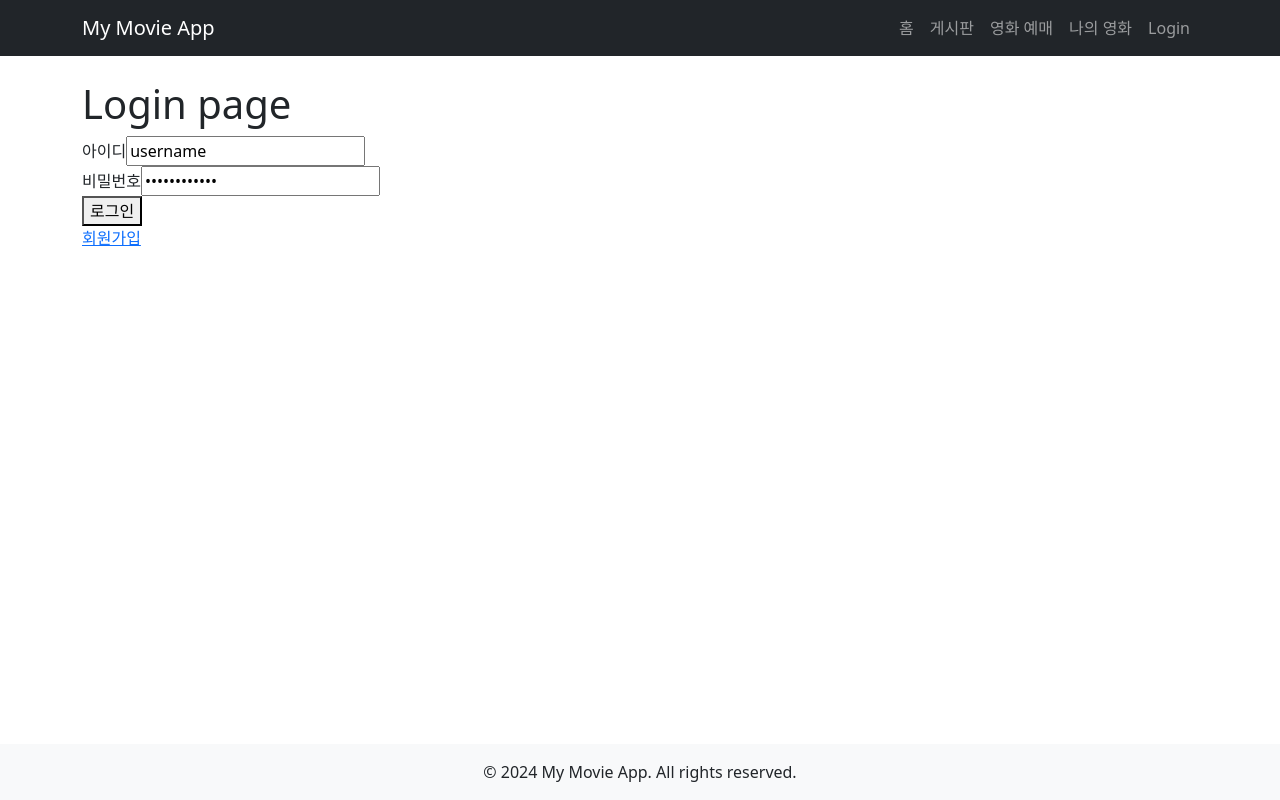
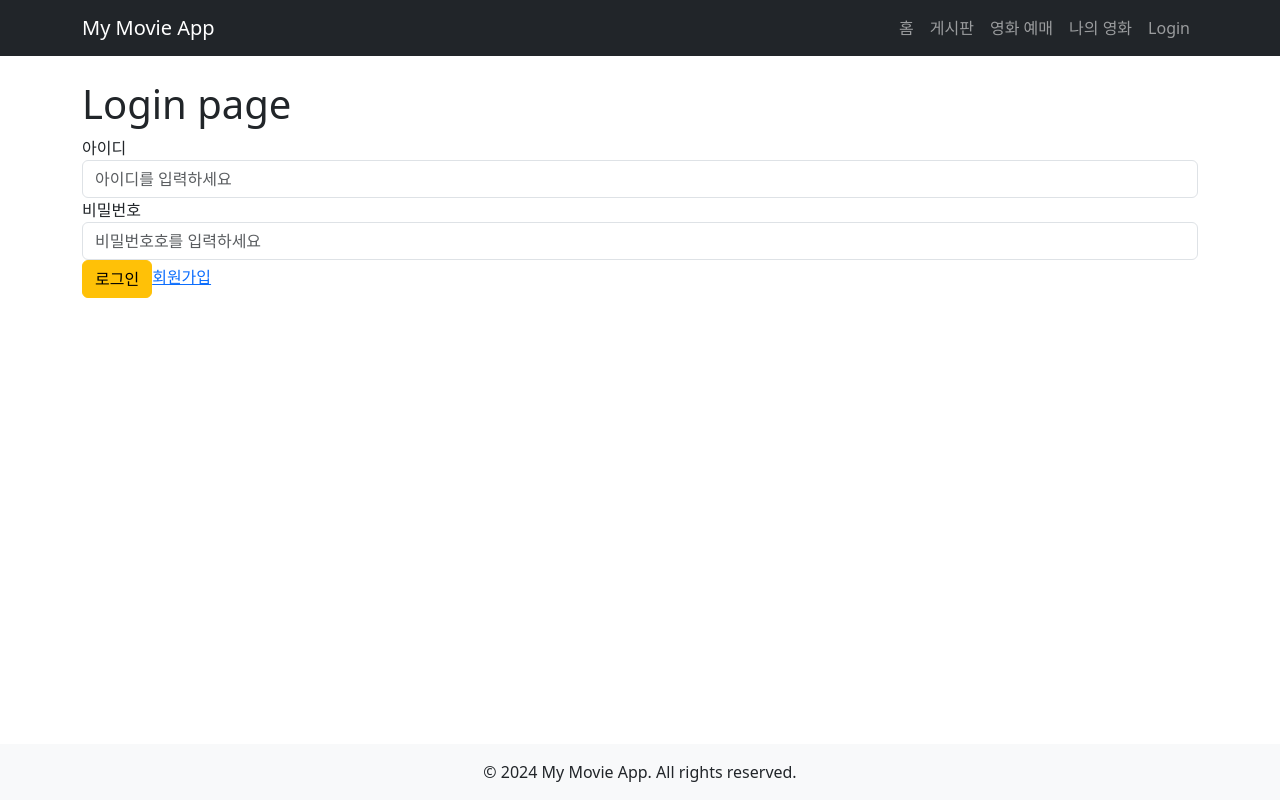
Before and after one commit to sunbeekim/Project, a React (Create React App) app in the folder minireact/: page /login in a window 1280 px wide. Built offline with nearby package versions, Linux system fonts and the light colour scheme.

Commit message:
Update Login.js

```diff
--- a/minireact/src/page/Login.js
+++ b/minireact/src/page/Login.js
@@ -1,6 +1,7 @@
 import axios from 'axios';
 import React, { useState } from 'react';
 import { Link } from "react-router-dom";
+import '../App.css';
 
 
 
@@ -8,12 +9,14 @@ const Login = () => {
   const [username, setUsername] = useState("");
   const [userpassword, setUserpassword] = useState("");
   const [loginStatus, setLoginStatus] = useState("");
+  const [isLoading, setIsLoading] = useState(false);
 
   const fetchLogin = async () => {
+    setIsLoading(true);// 로딩 시작
     const loginData = {
       username: username,
       password: userpassword
-    }
+    };
     try {
 
       const response = await fetch('/api/login', {
@@ -25,42 +28,75 @@ const Login = () => {
       const data = await response.json();
 
       if (data.success) {
-        setLoginStatus('로그인 성공!');
+        alert('로그인 성공!'); // 성공 메시지 알림창 표시
       } else {
-        setLoginStatus('아이디 또는 비밀번호가 잘못되었습니다.');
+        alert('아이디 또는 비밀번호가 잘못되었습니다.'); // 실패 메시지 알림창 표시
       }
 
     } catch (error) {
       console.error("에러 발생:", error);
-      setLoginStatus('로그인 중 오류가 발생했습니다.');
+      alert('로그인 중 오류가 발생했습니다.'); // 오류 메시지 알림창 표시
+    }//catch
+    finally {
+      setIsLoading(false); // 로딩 종료
     }
   };
   const handleSubmit = (e) => {
     e.preventDefault();
-    fetchLogin();
+    if (!username.trim() || !userpassword.trim()) {
+      alert('아이디와 비밀번호를 모두 입력해주세요.'); // 유효성 검사 알림창
+      return;
+    }
+    fetchLogin(); // 로그인 요청 함수 호출
   };
 
+
+  //  git fetch --all 이 명령어는 원격저장소의 브랜치를 찾아서 내 로컬 깃에도 저장하는 느낌
+  // 딱 한번만 하면 됩니다 원격저장소에 브랜치가 추가 되거나 삭제되지 않는 이상.
+  // 히스토리 보니까 깃 푸쉬 성공했는데 안된거 같아서 pull 하니까
+  // vi편집기로 이동돼서 그랬던거 같아요
+
+  // git reset --hard origin/feature_1 가장 최근 작업으로 복구
+
+  // git add . 변경사항 업로드 준비
+  // git status 변경사항 보기
+  // git commit -m "작업내용" 변경사항 임시저장
+  // git push origin feature_1 변경사항 원격저장소로 업로드
+
+
   return (
-    <div>
+    <div className="login-container">
       <form onSubmit={handleSubmit}>
       <h1>Login page</h1>
 
      <div>
-      <label htmlfor="username">아이디</label>
-        <input type="text" name="username" id="username" value={"username"} onChange={(e) => setUsername(e.target.value)} placeholder="아이디를 입력하세요" ></input>
+      <label htmlFor="username">아이디</label>
+          <input type="text"
+            name="username"
+            id="username"
+            value={username}
+            onChange={(e) => setUsername(e.target.value)}
+            placeholder="아이디를 입력하세요"
+            className="form-control"></input>
       </div>
 
     <div>
-      <label htmlfor="userpassword">비밀번호</label>
-        <input type="password" name="userpassword" id="userpassword" value={"userpassword"} onChange={(e) => setUserpassword(e.target.value)} placeholder="비밀번호호를 입력하세요" ></input>
+      <label htmlFor="userpassword">비밀번호</label>
+          <input type="password"
+            name="userpassword"
+            id="userpassword"
+            value={userpassword}
+            onChange={(e) => setUserpassword(e.target.value)} placeholder="비밀번호호를 입력하세요"
+            className="form-control"></input>
 
         </div>
 
-        <button type="submit">로그인</button>
+        <div className='button-container'>
+        <button type="submit" class="btn btn-warning">로그인</button>
+        <Link to="/signup" className="signup-link">회원가입</Link>
+        </div>
         </form>
-
-        <Link to="/signup">회원가입</Link>
-      </div>
+    </div>
   );
 };
 
```
